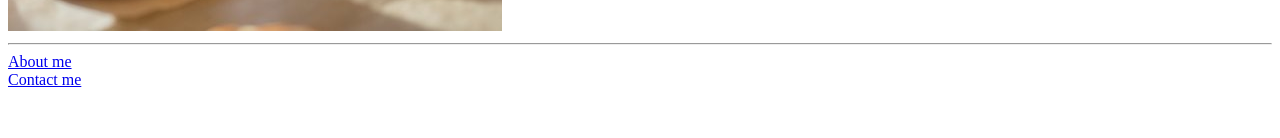
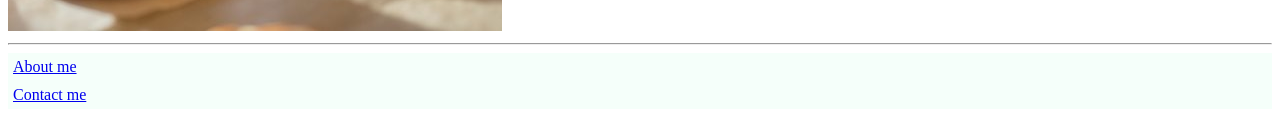
Before and after one commit to abhishekbankar28/Html-portfolio, a plain HTML site: page index.html in a window 1280 px wide. Shown: the part 592-730 px from the top of the page. Drawn offline with Linux system fonts and the light colour scheme.

Commit message:
Update index.html

```diff
--- a/index.html
+++ b/index.html
@@ -18,9 +18,12 @@
 
     <a href="Linking.html" target="_blank" draggable="true"><img src="cinnamon-roll340.jpg"></a>
     <hr>
-    <a href="About.html" target="_blank" draggable="true">About me</a> <br/>
+    <footer style="display: flex;padding: 5px;background-color:mintcream; color: #fff ">
+    <a href="About.html" target="_blank" draggable="true">About me</a>  <br/>
+
+    </footer>
+    <footer style="display: flex;padding: 5px;background-color:mintcream; color: #fff ">
     <a href="Contact.html" target="_blank" draggable="true">Contact me</a>
-
-
+    </footer>
 </body>
 </html>
```
